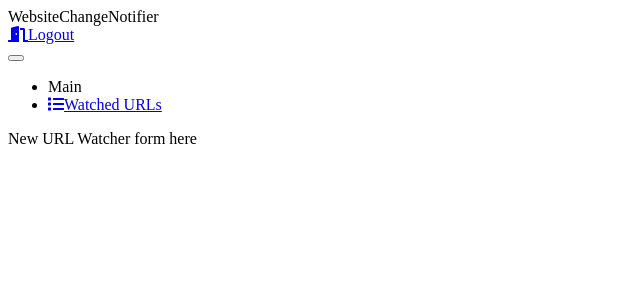
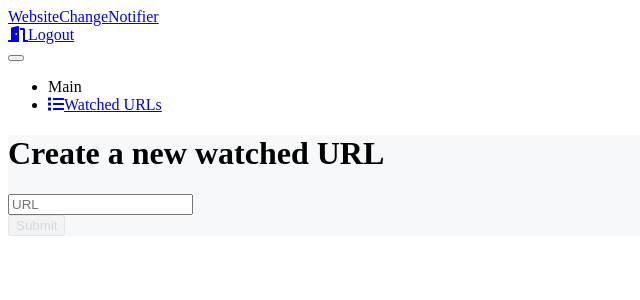
Before and after one commit to ashkanjj/website-change-notifier, a React app in the folder Frontend/: page /new-url-watcher in a window 1280 px wide. Shown: the top 300 px of the page, without its empty margins (0-640 px from the left). Built offline with nearby package versions, Linux system fonts and the light colour scheme.

Commit message:
removed custom data fetcher with swr + added new URL comp

```diff
--- a/Frontend/package.json
+++ b/Frontend/package.json
@@ -10,11 +10,14 @@
     "@fortawesome/react-fontawesome": "^0.1.14",
     "@types/react-router": "^5.1.16",
     "@types/react-router-dom": "^5.1.8",
+    "@types/validator": "^13.6.3",
     "axios": "^0.21.1",
     "react": "^17.0.2",
     "react-dom": "^17.0.2",
     "react-loading": "^2.0.3",
-    "react-router-dom": "^5.3.0"
+    "react-router-dom": "^5.3.0",
+    "swr": "^1.0.1",
+    "validator": "^13.6.0"
   },
   "scripts": {
     "build": "ENVIRONMENT=production webpack",
--- a/Frontend/src/App.tsx
+++ b/Frontend/src/App.tsx
@@ -5,6 +5,7 @@ import BurgerMenu from "./BurgerMenu";
 import IconText, { IconTextProps } from "./components/IconText";
 import config from "./config";
 import Home from "./pages/Home/Home";
+import NewURL from "./pages/NewURL/NewURL";
 
 function App() {
   return (
@@ -12,14 +13,19 @@ function App() {
       <div className="wrapper grid grid-rows-layout grid-flow-col h-screen z-index: 0;    ">
         <Header />
         <SideMenu />
-        <Switch>
-          <Route path="/new-url-watcher">
-            <p>New URL Watcher form here</p>
-          </Route>
-          <Route path="/">
-            <Home />
-          </Route>
-        </Switch>
+        <div
+          style={{ backgroundColor: "#f7f8fa" }}
+          className={`col-start-1 col-span-2 row-start-2 row-span-1 z-10 p-4 ml-${config.menuWidth.smDevices} md:ml-${config.menuWidth.mdDevices} transition-all duration-300 overflow-auto`}
+        >
+          <Switch>
+            <Route exact path="/">
+              <Home />
+            </Route>
+            <Route exact path="/new-url-watcher">
+              <NewURL />
+            </Route>
+          </Switch>
+        </div>
       </div>
     </Router>
   );
@@ -44,7 +50,9 @@ function SideMenuIconText(props: {
 function Header() {
   return (
     <div className="col-start-1 col-span-2 row-start-1 row-span-1 flex flex-row items-center justify-between z-30 pl-5 bg-blue-800 text-white">
-      <div>WebsiteChangeNotifier</div>
+      <div>
+        <Link to="/">WebsiteChangeNotifier</Link>
+      </div>
       <IconText
         wrapperClassName="mr-4 hover:text-blue-100"
         faIcon={faDoorOpen}
--- /dev/null
+++ b/Frontend/src/Manuals.css
@@ -0,0 +1,5 @@
+button[disabled] {
+  opacity: 0.4;
+  cursor: not-allowed;
+  box-shadow: var(--chakra-shadows-none);
+}
--- a/Frontend/src/components/Button.tsx
+++ b/Frontend/src/components/Button.tsx
@@ -2,21 +2,32 @@ import React from "react";
 
 interface ButtonProps {
   children: React.ReactNode;
+  disabled: boolean;
   onClick?: () => void;
   type?: "primary" | "secondary";
+  submitBtn?: boolean;
   navigate?: () => void;
 }
 const Button = React.forwardRef((props: ButtonProps, ref) => {
-  const { children, onClick = () => {}, type = "primary", navigate } = props;
+  const {
+    disabled = false,
+    children,
+    onClick = () => {},
+    type = "primary",
+    navigate,
+    submitBtn = false,
+  } = props;
   const classes =
     type === "primary"
-      ? "border border-solid border-gray-700 uppercase transition-all rounded-sm bg-blue-800 hover:bg-blue-900 text-white p-4 h-10 inline-flex items-center"
+      ? "border border-solid border-gray-700 uppercase transition-all rounded-sm bg-blue-800 hover:bg-blue-900 text-white p-4 h-10 inline-flex items-center disabled:opacity-5"
       : "";
   return (
     <button
+      disabled={disabled}
       ref={ref as unknown as any}
       className={classes}
       onClick={navigate ?? onClick}
+      type={submitBtn ? "submit" : "button"}
     >
       {children}
     </button>
--- /dev/null
+++ b/Frontend/src/components/Input.tsx
@@ -0,0 +1,28 @@
+import React from "react";
+interface Input {
+  id: string;
+  name: string;
+  onChange: (event: React.FormEvent<HTMLInputElement>) => void;
+  placeholder: string;
+  value: string;
+}
+const Input = (props: Input) => {
+  const { onChange, id, name, placeholder, value } = props;
+  const classNames = "";
+  return (
+    <input
+      className={
+        "w-full relative text-base p-4 h-10 rounded-md border-2 border-solid appearance-none transition-all outline-none focus:border-blue-600 "
+      }
+      placeholder={placeholder}
+      id={id}
+      type="text"
+      name={name}
+      autoComplete="off"
+      value={value}
+      onChange={onChange}
+    />
+  );
+};
+
+export default Input;
--- a/Frontend/src/hooks/fetch.tsx
+++ /dev/null
@@ -1,37 +0,0 @@
-import { AxiosResponse } from "axios";
-import React, { useEffect, useState } from "react";
-
-export interface UseAPICallResponse<T> {
-  response: AxiosResponse<T> | null;
-  originalResponse: AxiosResponse<T> | null;
-  error: string;
-  loading: boolean;
-}
-
-function useAPICall<T>(
-  apiFunction: () => Promise<AxiosResponse<T>>
-): UseAPICallResponse<T> {
-  const [response, setResponse] = useState<AxiosResponse<T> | null>(null);
-  const [originalResponse, setOriginalResponse] =
-    useState<AxiosResponse<T> | null>(null);
-  const [error, setError] = useState("");
-  const [loading, setloading] = useState(true);
-
-  useEffect(() => {
-    apiFunction()
-      .then((res) => {
-        setResponse(res);
-        setOriginalResponse(res);
-      })
-      .catch((err) => {
-        setError(err);
-      })
-      .finally(() => {
-        setloading(false);
-      });
-  }, [apiFunction]);
-
-  return { response, originalResponse, error, loading };
-}
-
-export default useAPICall;
--- a/Frontend/src/index.tsx
+++ b/Frontend/src/index.tsx
@@ -1,6 +1,7 @@
 import React from "react";
 import ReactDOM from "react-dom";
 import "tailwindcss/tailwind.css";
+import "./Manuals.css";
 import App from "./App";
 import UserProvider from "./UserProvider";
 
--- a/Frontend/src/pages/Home/Home.tsx
+++ b/Frontend/src/pages/Home/Home.tsx
@@ -1,42 +1,39 @@
-import React, { useCallback, useContext } from "react";
+import React, { useContext } from "react";
+import ReactLoading from "react-loading";
+import useSWR from "swr";
 
-import config from "../../config";
-import useAPICall from "../../hooks/fetch";
 import { getURLs } from "../../services/url-watcher";
-import { DynamoDBResponse, WatchedUrlDynamoTable } from "../../types";
 import { UserContext } from "../../UserProvider";
 import CreateNewURLCTA from "./CreateNewCTA";
 import URLList from "./URLList";
 
 function Home() {
   const user = useContext(UserContext);
-  const getUserURLs = useCallback(() => getURLs(4), [getURLs]);
 
-  const { response, originalResponse, error, loading } =
-    useAPICall<DynamoDBResponse<WatchedUrlDynamoTable>>(getUserURLs);
+  const { data, error } = useSWR("get_url", getURLs);
 
-  const shouldShowCreateNewURLCTA =
-    !loading && !error && response?.data?.Items.length === 0;
+  const isLoading = !data && !error;
+  const shouldShowCreateNewURLCTA = !isLoading && !error && data?.length === 0;
 
+  if (isLoading) {
     return (
-    <div
-      style={{ backgroundColor: "#f7f8fa" }}
-      className={`col-start-1 col-span-2 row-start-2 row-span-1 z-10 p-4 ml-${config.menuWidth.smDevices} md:ml-${config.menuWidth.mdDevices} transition-all duration-300 overflow-auto`}
-    >
+      <ReactLoading type={"spin"} color="#1e3a8a" height="50px" width="50px" />
+    );
+  } else if (error) {
+    return <p>{error}</p>;
+  } else {
+    return (
+      <>
         <h1 className="text-2xl mb-6">Welcome {user?.name}</h1>
-
         {shouldShowCreateNewURLCTA ? (
           <CreateNewURLCTA />
         ) : (
-        <URLList
-          originalResponse={originalResponse}
-          response={response}
-          error={error}
-          loading={loading}
-        />
+          <URLList data={data} />
         )}
-    </div>
+        `
+      </>
     );
+  }
 }
 
 export default Home;
--- a/Frontend/src/pages/Home/URLList.tsx
+++ b/Frontend/src/pages/Home/URLList.tsx
@@ -2,39 +2,18 @@ import React from "react";
 import ReactLoading from "react-loading";
 import Card from "../../components/Card";
 import VStack from "../../components/VStack";
-import { UseAPICallResponse } from "../../hooks/fetch";
-import { DynamoDBResponse, WatchedUrlDynamoTable } from "../../types";
-import { transformDynamoToWatchedURL } from "../../utils/watched-url";
+import { WatchedUrl } from "../../types";
 
-export default (
-  props: UseAPICallResponse<DynamoDBResponse<WatchedUrlDynamoTable>>
-) => {
-  const { error, loading, response } = props;
+export default (props: { data: WatchedUrl[] | undefined }) => {
+  const { data } = props;
 
-  let transformedResponse;
-
-  if (response?.data?.Items) {
-    transformedResponse = transformDynamoToWatchedURL(response);
-  }
   return (
     <div className="mt-4">
-      {loading ? (
-        <ReactLoading
-          type={"spin"}
-          color="#1e3a8a"
-          height="50px"
-          width="50px"
-        />
-      ) : error ? (
-        <p>{error}</p>
-      ) : (
-        <>
-          <h3 className="mb-4">
-            Below you can find a list of your watched URLs
-          </h3>
+      <h3 className="mb-4">Below you can find a list of your watched URLs</h3>
 
       <VStack spacing="24px">
-            {transformedResponse?.map((d) => (
+        {data &&
+          data?.map((d) => (
             <Card
               key={d.sk}
               url={d.url}
@@ -44,8 +23,6 @@ export default (
             />
           ))}
       </VStack>
-        </>
-      )}
     </div>
   );
 };
--- /dev/null
+++ b/Frontend/src/pages/NewURL/NewURL.tsx
@@ -0,0 +1,49 @@
+import React, { useState } from "react";
+import isEmail from "validator/lib/isEmail";
+import Button from "../../components/Button";
+import Input from "../../components/Input";
+
+export default function () {
+  const [url, setUrl] = useState("");
+
+  function handleSubmit(event: React.FormEvent<HTMLFormElement>) {
+    event.preventDefault();
+    // TODO: call the register API
+  }
+  function handleInputChange(event: React.FormEvent<HTMLInputElement>) {
+    setUrl(event.currentTarget.value);
+  }
+
+  function validURL(url: string) {
+    return isEmail(url);
+  }
+
+  return (
+    <>
+      <h1 className="text-2xl mb-6">Create a new watched URL</h1>
+      <form onSubmit={handleSubmit}>
+        <div>
+          <Input
+            placeholder="URL"
+            id="url"
+            name="url"
+            value={url}
+            onChange={handleInputChange}
+          />
+          <div className="pt-3 text-right">
+            <div className="flex justify-end items-center">
+              {url && !validURL(url) && (
+                <p className="mr-3 text-red-600 transition-all">
+                  Invalid email
+                </p>
+              )}
+              <Button submitBtn disabled={!url || !validURL(url)}>
+                Submit
+              </Button>
+            </div>
+          </div>
+        </div>
+      </form>
+    </>
+  );
+}
--- a/Frontend/src/services/url-watcher.ts
+++ b/Frontend/src/services/url-watcher.ts
@@ -1,15 +1,17 @@
 import axios from "axios";
 import { DynamoDBResponse, User, WatchedUrlDynamoTable } from "../types";
+import { transformDynamoToWatchedURL } from "../utils/watched-url";
 
-function getURLs(user?: number) {
-  return axios.get<DynamoDBResponse<WatchedUrlDynamoTable>>(
+async function getURLs(user?: number) {
+  const results = await axios.get<DynamoDBResponse<WatchedUrlDynamoTable>>(
     `https://ovxhaf8vq3.execute-api.eu-west-2.amazonaws.com/watcher${
       user ? `/${user}` : ""
     }`
   );
+  return transformDynamoToWatchedURL(results);
 }
 
-function registerNewURL({ url }: { user: number; url: string }) {
+function registerNewURL({ url }: { url: string }) {
   return axios.post(
     `https://25xyxzbcb7.execute-api.eu-west-2.amazonaws.com/watcher`,
     {
--- a/Frontend/webpack.config.js
+++ b/Frontend/webpack.config.js
@@ -21,7 +21,8 @@ module.exports = {
   },
   devtool: isDev && "inline-source-map",
   devServer: {
-    contentBase: "./dist",
+    // contentBase: "./dist",
+    historyApiFallback: true,
   },
   plugins: [
     new HtmlWebpackPlugin({
```
Also changed, not shown: 1 other file (tests, documents, lock files or other folders). Lines whose indentation alone changed are shown as unchanged.
